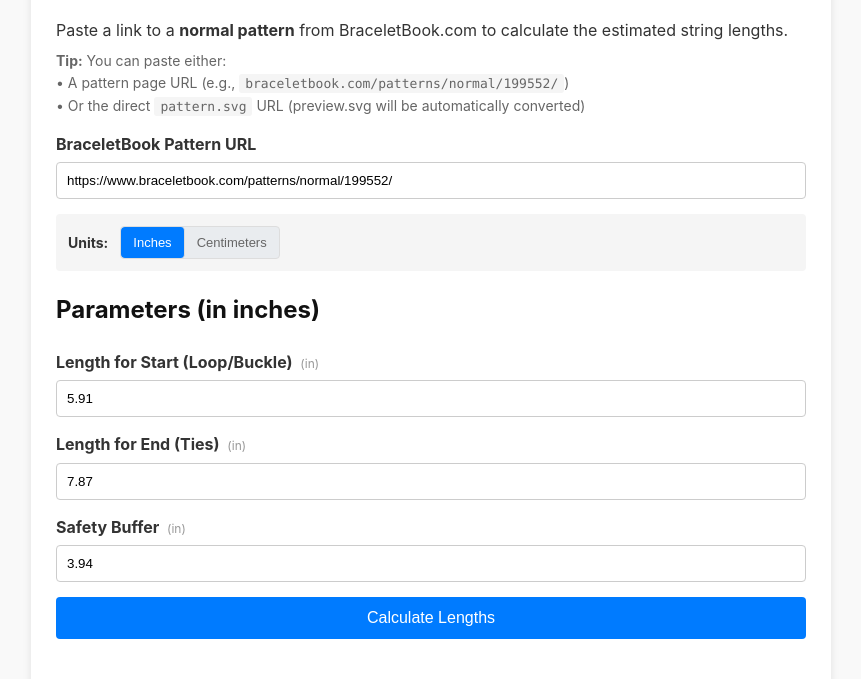
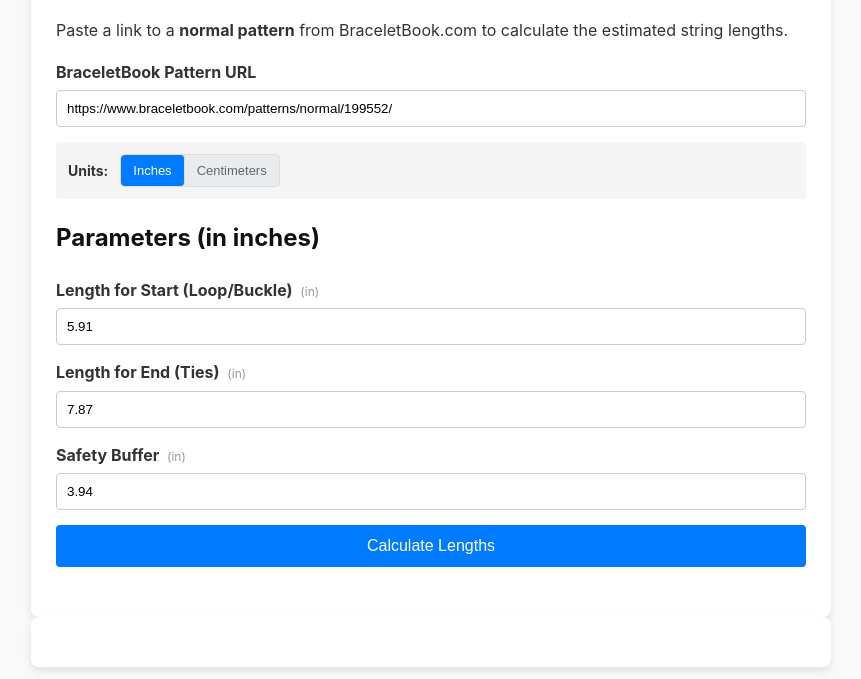
Before and after one commit to samn/friendship-bracelet-string-lengths, a website: page assets/index.html in a window 1280 px wide. Shown: the part 121-800 px from the top of the page, without its empty margins (209-1070 px from the left). Drawn offline with Linux system fonts and the light colour scheme.

Commit message:
Don't show the conversion from pattern page to SVG in the URL input

```diff
--- a/assets/index.html
+++ b/assets/index.html
@@ -235,11 +235,6 @@
     <div class="container">
         <h1>🧵 Bracelet String Length Calculator</h1>
         <p>Paste a link to a <strong>normal pattern</strong> from BraceletBook.com to calculate the estimated string lengths.</p>
-        <p style="font-size: 14px; color: #666; margin-top: -10px;">
-            <strong>Tip:</strong> You can paste either:<br>
-            • A pattern page URL (e.g., <code>braceletbook.com/patterns/normal/199552/</code>)<br>
-            • Or the direct <code>pattern.svg</code> URL (preview.svg will be automatically converted)
-        </p>
 
         <div class="input-group">
             <label for="svgUrl">BraceletBook Pattern URL</label>
@@ -406,9 +401,6 @@
             // Validate and normalize the URL
             try {
                 const normalizedUrl = validateAndNormalizeUrl(url);
-                if (normalizedUrl !== url) {
-                    svgUrlInput.value = normalizedUrl;
-                }
                 url = normalizedUrl;
             } catch (error) {
                 statusEl.textContent = error.message;
```
